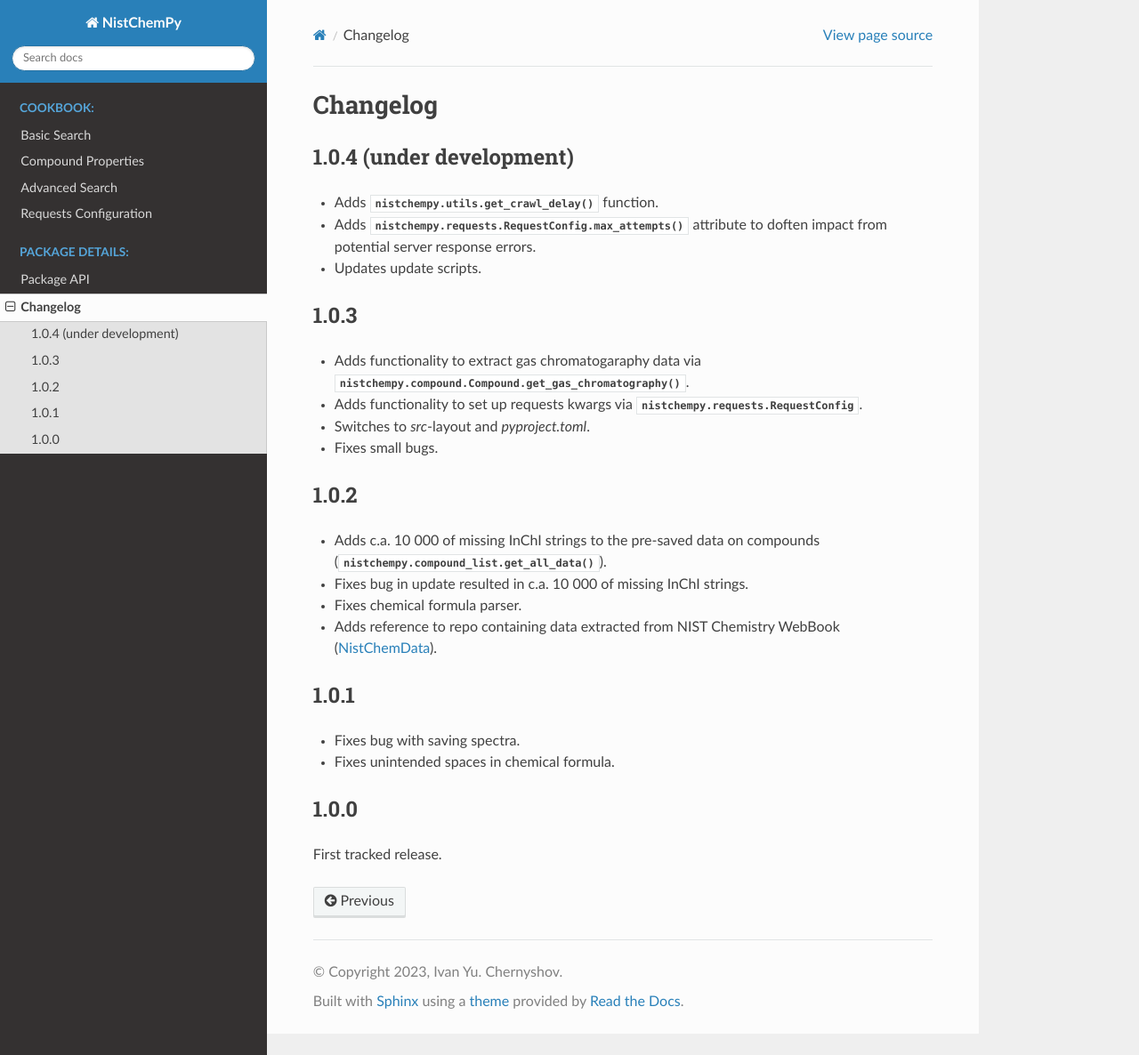
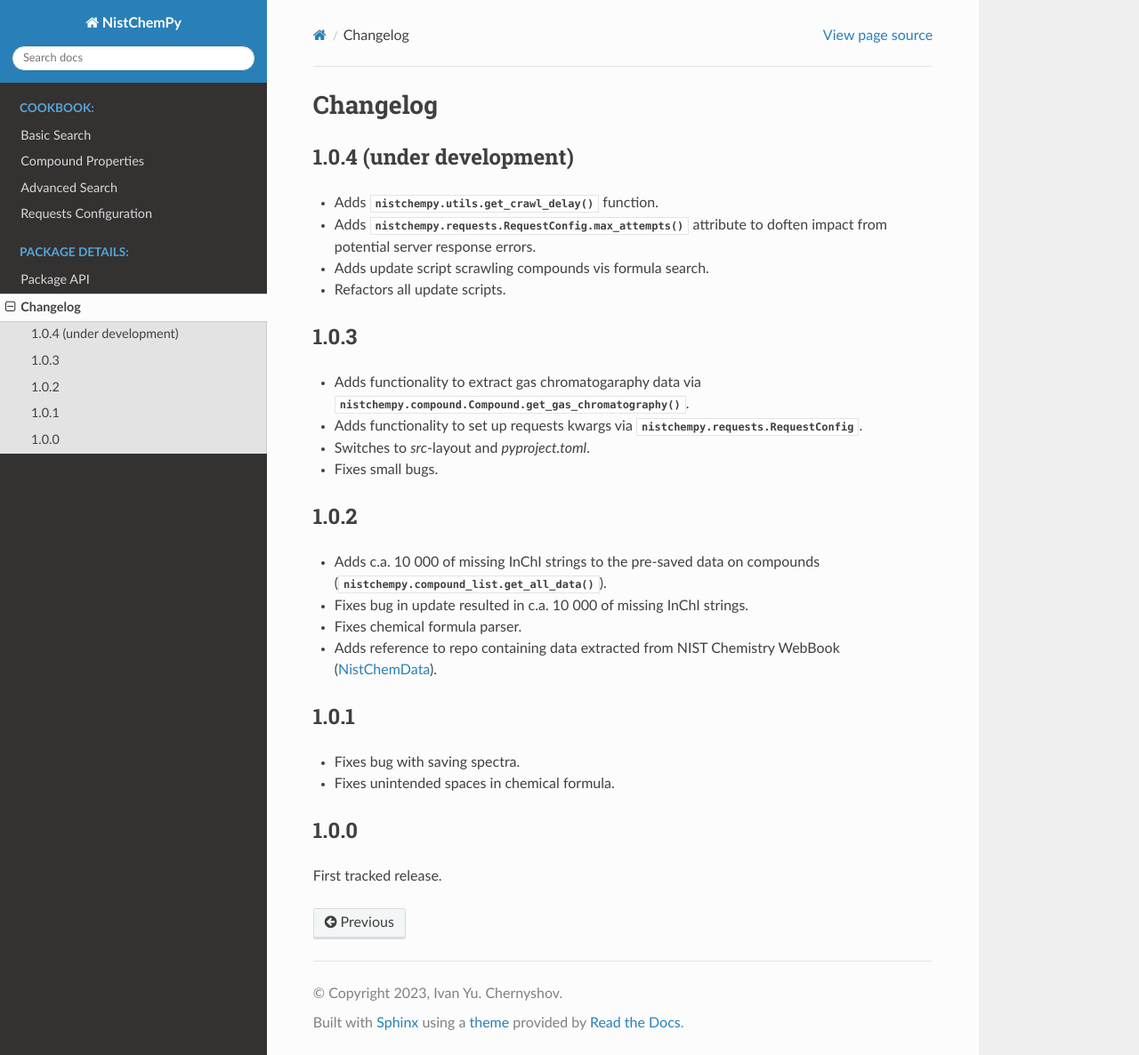
Before and after one commit to IvanChernyshov/NistChemPy, a Sphinx documentation site: the page built from docs/source/changelog.rst, in a window 1280 px wide and 1186 px high. Shown: the whole window at 89% size. Built offline with Sphinx 7.4.7 and the Read the Docs theme 3.1.0, drawn with Linux system fonts in a browser that asks for light colours.

Commit message:
Updates docs

```diff
--- a/docs/source/changelog.rst
+++ b/docs/source/changelog.rst
@@ -8,7 +8,9 @@ Changelog
 
 * Adds :py:meth:`nistchempy.requests.RequestConfig.max_attempts` attribute to doften impact from potential server response errors.
 
-* Updates update scripts.
+* Adds update script scrawling compounds vis formula search.
+
+* Refactors all update scripts.
 
 
 1.0.3
```
Also changed, not shown: docs/source/requests_config.ipynb.
